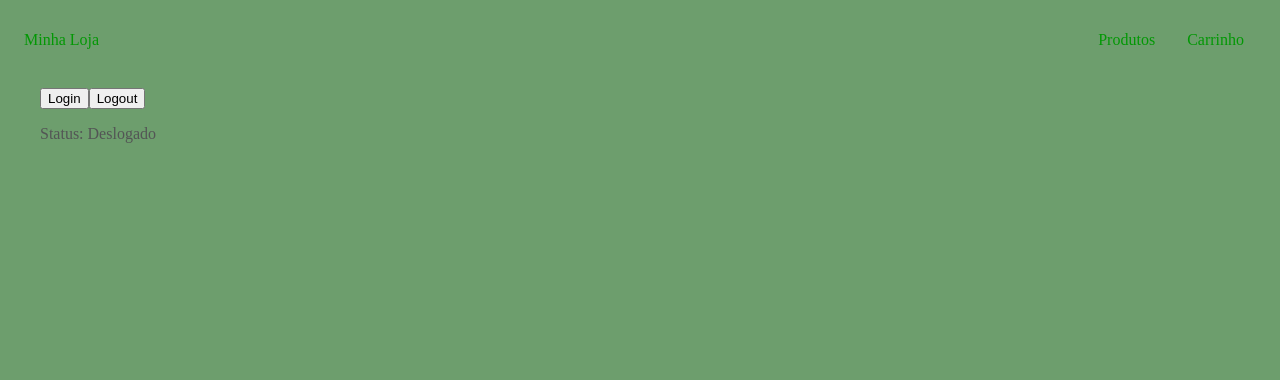
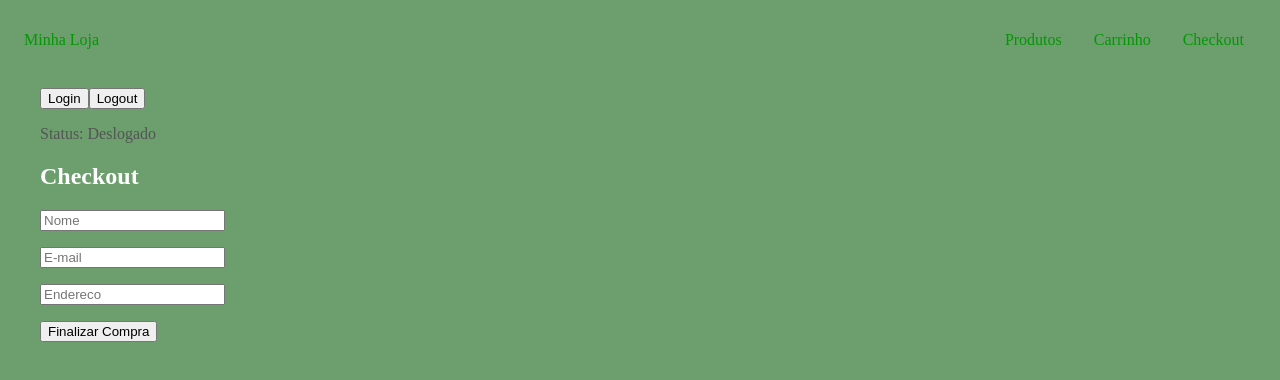
Before and after one commit to kmoreira-eng/meu-primeiro-app, an Angular app: page /checkout in a window 1280 px wide. Before the commit this address led to /. Shown: the top 380 px of the page. Built offline with nearby package versions, Linux system fonts and the light colour scheme.

Commit message:
reactive forms

```diff
--- a/src/app/app.routes.ts
+++ b/src/app/app.routes.ts
@@ -15,6 +15,11 @@
       canActivate: [authGuard], // esse mano é o mestre mandou
       loadComponent: () => import('./features/carrinho/carrinho/carrinho').then((m) => m.Carrinho),
     },
+
+  {
+    path: 'checkout',
+    loadComponent: () => import('./features/checkout/checkout/checkout').then((m) => m.Checkout),
+  },
     {
       path: '**',
       redirectTo: '', // redireciona para a página inicial
--- a/src/app/features/carrinho/carrinho/carrinho.ts
+++ b/src/app/features/carrinho/carrinho/carrinho.ts
@@ -1,4 +1,6 @@
 import { Component } from '@angular/core';
+
+
 
 @Component({
   selector: 'app-carrinho',
--- /dev/null
+++ b/src/app/features/checkout/checkout/checkout.html
@@ -0,0 +1,8 @@
+  <h2>Checkout</h2>
+  <form [formGroup]="formulario">
+    <p><input type="text" formControlName="nome" placeholder="Nome" /></p>
+    <p><input type="email" formControlName="email" placeholder="E-mail" /></p>
+    <p><input type="text" formControlName="endereco" placeholder="Endereco" /></p>
+
+    <button type="button" (click)="finalizar()">Finalizar Compra</button>
+  </form>
--- /dev/null
+++ b/src/app/features/checkout/checkout/checkout.ts
@@ -0,0 +1,24 @@
+import { Component, inject } from '@angular/core';
+import { ReactiveFormsModule, FormGroup, FormControl } from '@angular/forms';
+import { CarrinhoService } from '../../../core/services/carrinho.service';
+
+@Component({
+  selector: 'app-checkout',
+  imports: [ReactiveFormsModule],
+  templateUrl: './checkout.html',
+  styleUrl: './checkout.css',
+})
+export class Checkout {
+    carrinhoService = inject(CarrinhoService);
+
+    formulario = new FormGroup({
+      nome: new FormControl(''),
+      email: new FormControl(''),
+      endereco: new FormControl(''),
+    });
+
+    finalizar() {
+      console.log('Dados do formulário:', this.formulario.value);
+      console.log('Itens do carrinho:', this.carrinhoService.itens());
+    }
+  }
--- a/src/app/shared/layout/header/header.html
+++ b/src/app/shared/layout/header/header.html
@@ -3,4 +3,5 @@
     <span class="flex-spacer"></span>
     <button mat-button routerLink="/produtos">Produtos</button>
     <button mat-button routerLink="/carrinho">Carrinho</button>
+     <button mat-button routerLink="/checkout">Checkout</button>
   </mat-toolbar>
--- a/src/app/shared/layout/header/header.ts
+++ b/src/app/shared/layout/header/header.ts
@@ -1,8 +1,9 @@
-import { Component } from '@angular/core';
+import { Component, inject } from '@angular/core';
   import { MatToolbarModule } from '@angular/material/toolbar';
   import { MatButtonModule } from '@angular/material/button';
   import { RouterLink } from '@angular/router';
 
+  import { CarrinhoService } from '../../../core/services/carrinho.service';
 
   @Component({
     selector: 'app-header',
@@ -10,4 +11,7 @@
     templateUrl: './header.html',
     styleUrl: './header.css',
   })
-export class Header {}
+  export class Header {
+    private carrinhoService = inject(CarrinhoService);
+    quantidade = this.carrinhoService.quantidade;
+  }
```
Also changed, not shown: src/app/features/checkout/checkout/checkout.css (added), 1 other file (tests, documents, lock files or other folders). Lines whose indentation alone changed are shown as unchanged.
